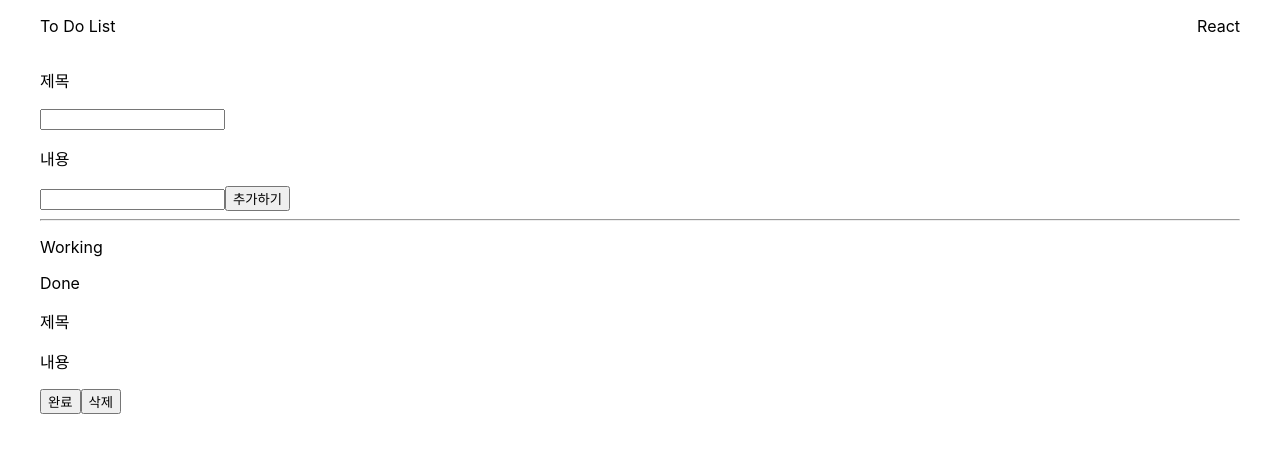
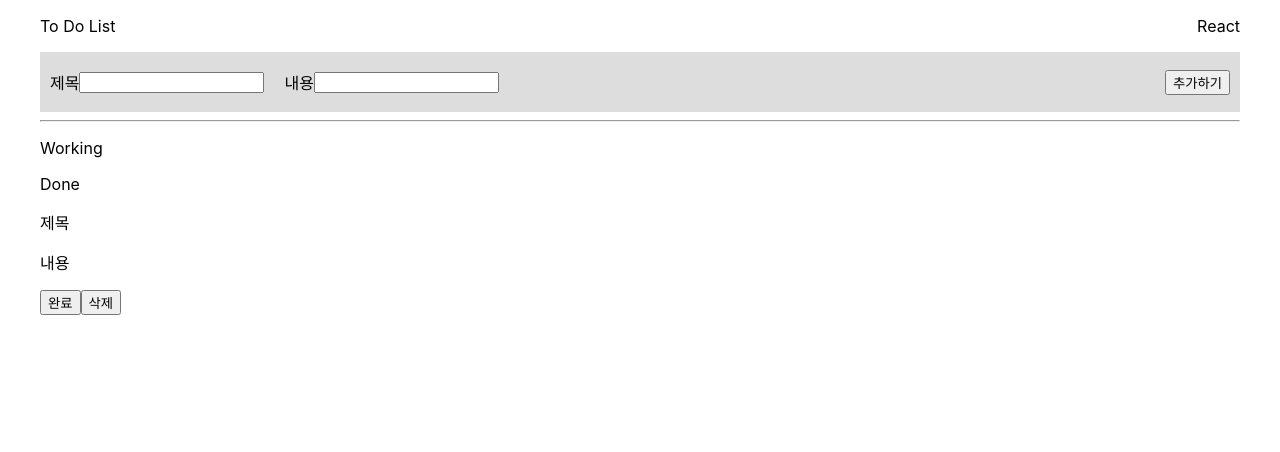
Before and after one commit to vjiji/todo-app, a React (Create React App) app: page / in a window 1280 px wide. Shown: the top 452 px of the page. Built offline with nearby package versions, Linux system fonts and the light colour scheme.

Commit message:
feat: add-card__content에 포함된 요소의 스타일을 적용한다

```diff
--- a/src/App.css
+++ b/src/App.css
@@ -8,3 +8,23 @@
   display: flex;
   justify-content: space-between;
 }
+
+.add-card__content {
+  height: 60px;
+  padding: 0 10px;
+  display: flex;
+  align-items: center;
+  justify-content: space-between;
+  background: #ddd;
+}
+
+.add-card__input-container-wrap {
+  display: flex;
+  align-items: center;
+  gap: 20px;
+}
+
+.add-card__input-container {
+  display: flex;
+  align-items: center;
+}
--- a/src/App.js
+++ b/src/App.js
@@ -17,18 +17,24 @@ const App = () => {
         <p>React</p>
       </div>
       <div className="add-card__content">
+        <div className="add-card__input-container-wrap">
+          <div className="add-card__input-container">
             <p>제목</p>
             <input
               className="add-card__input"
               value={title}
               onChange={(e) => setTitle(e.target.value)}
             />
+          </div>
+          <div className="add-card__input-container">
             <p>내용</p>
             <input
               className="add-card__input"
               value={content}
               onChange={(e) => setContent(e.target.value)}
             />
+          </div>
+        </div>
         <button className="add-card__button" onClick={addTodo}>
           추가하기
         </button>
```
Lines whose indentation alone changed are shown as unchanged.
